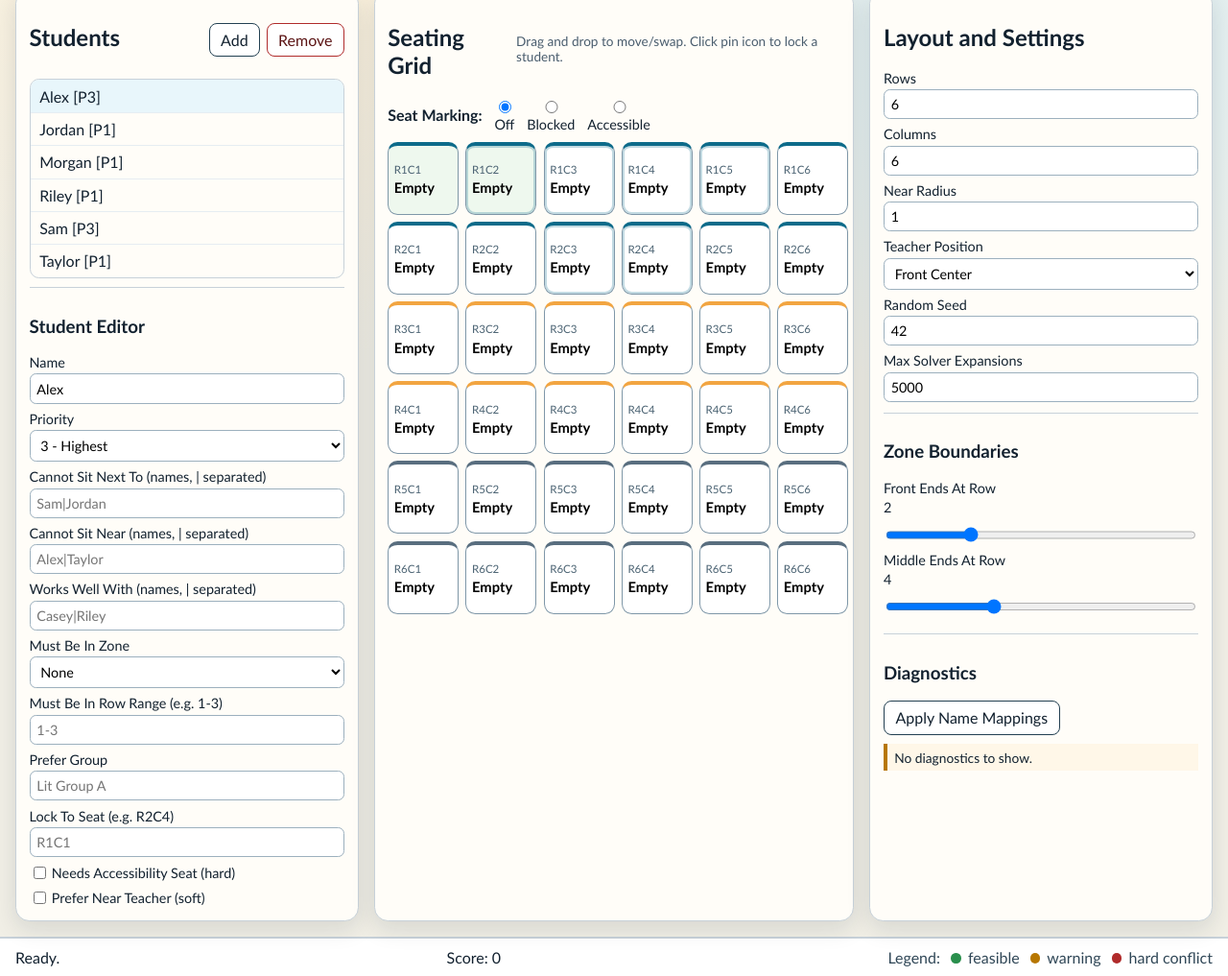
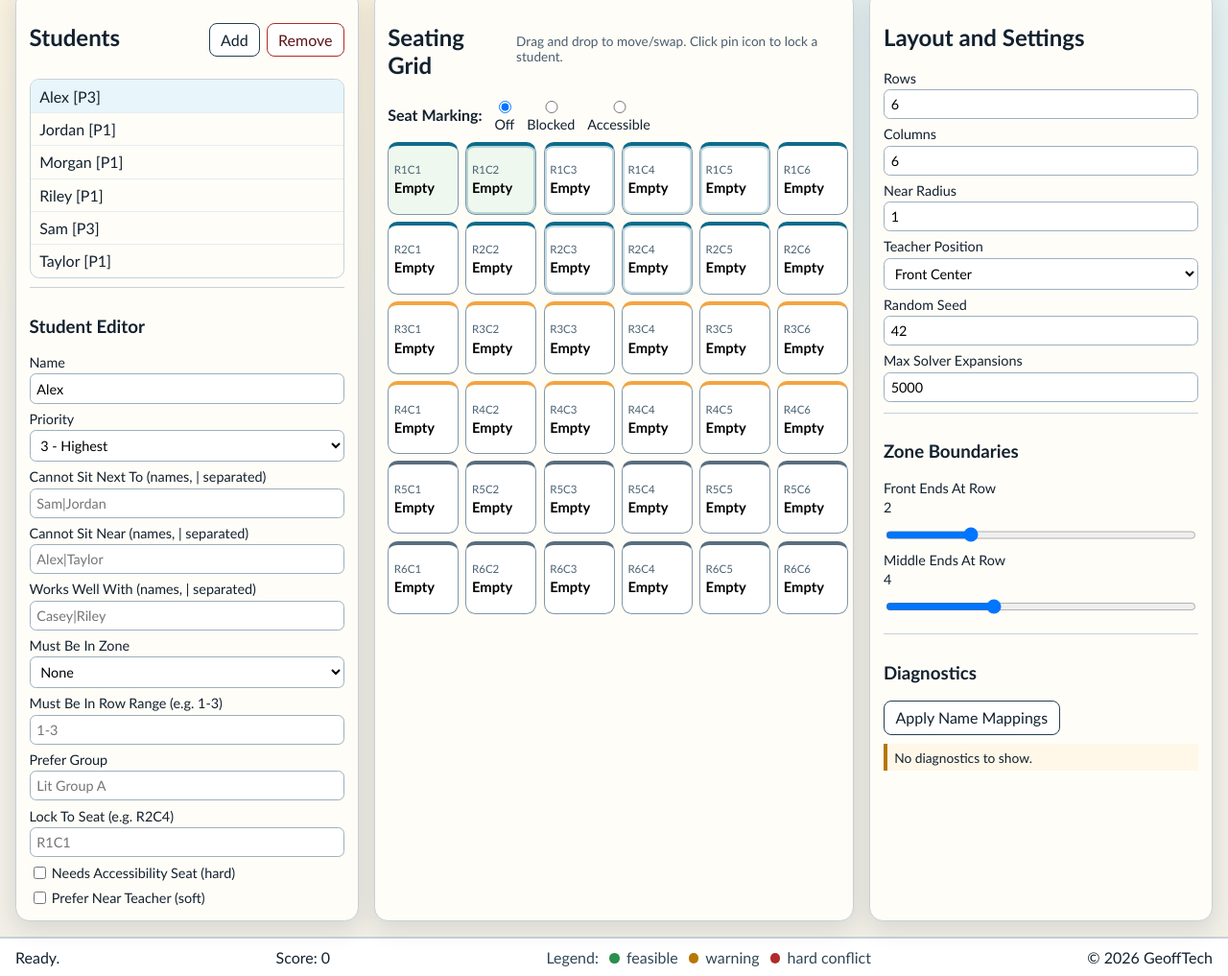
Before and after one commit to GeoffRepos/classroom-focus-seating, a plain HTML site: page index.html in a window 1280 px wide. Shown: the part 144-1161 px from the top of the page at 96% size. Drawn offline with Linux system fonts and the light colour scheme.

Commit message:
Update footer with company name and copyright year

```diff
--- a/index.html
+++ b/index.html
@@ -155,6 +155,7 @@
     <span id="status-text">Ready.</span>
     <span id="score-text">Score: 0</span>
     <span class="legend">Legend: <i class="dot ok"></i> feasible <i class="dot warn"></i> warning <i class="dot error"></i> hard conflict</span>
+    <span class="footer-company">&copy; 2026 GeoffTech</span>
   </footer>
 
   <script src="app.js" defer></script>
```
